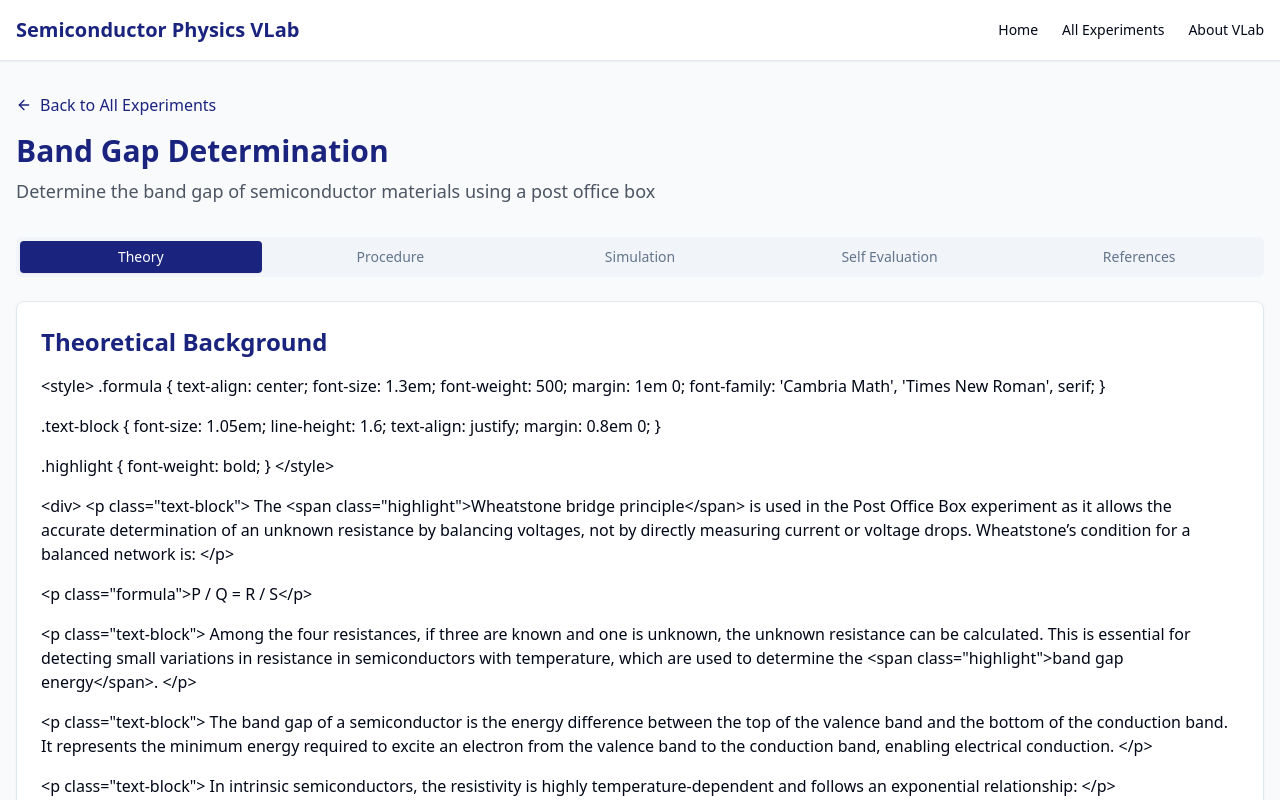
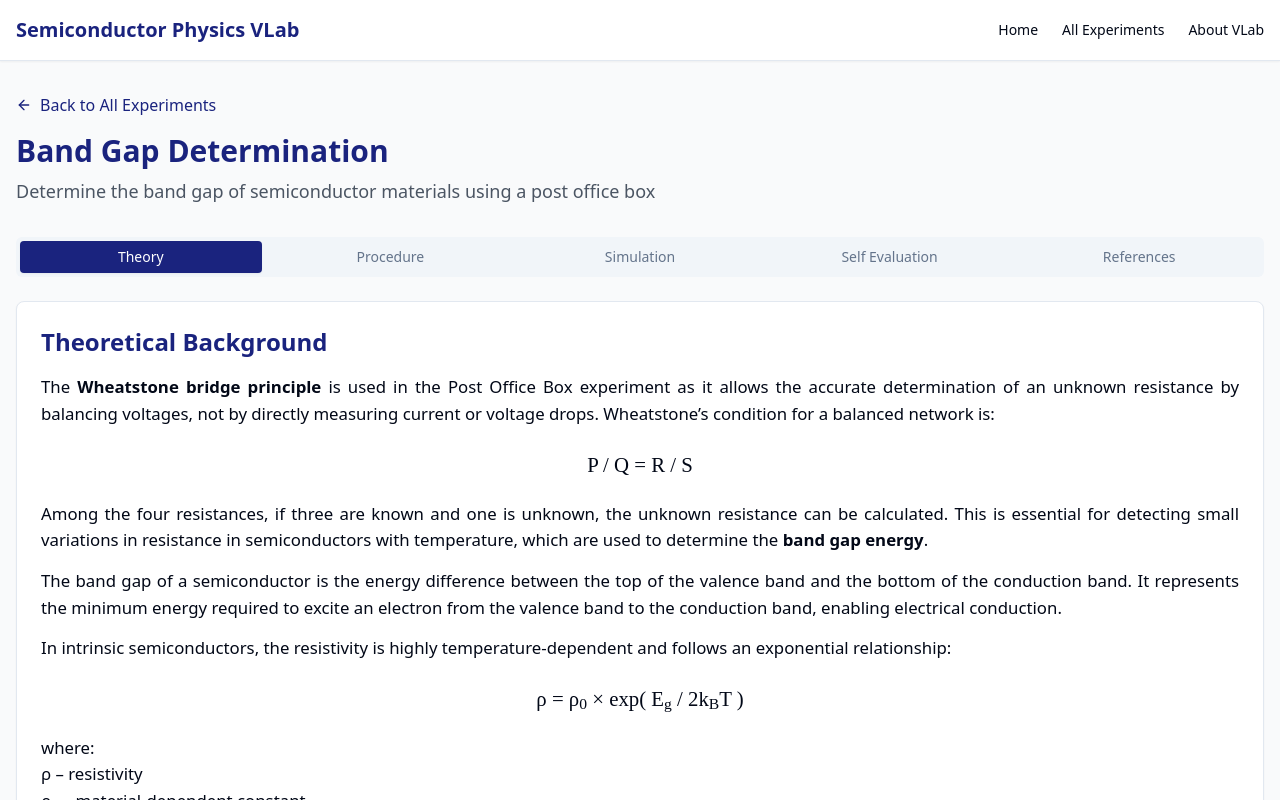
Before and after one commit to itzayush18/srm-virtual-labs, a React (Vite) app: page /experiment/band-gap in a window 1280 px wide. Shown: the top 800 px of the page. Built offline with nearby package versions, Linux system fonts and the light colour scheme.

Commit message:
fix: correct syntax and improve rendering of theoretical background in Experiment component

```diff
--- a/src/pages/Experiment.tsx
+++ b/src/pages/Experiment.tsx
@@ -12,7 +12,7 @@ import { cn } from '@/lib/utils';
 const Experiment = () => {
   const { id } = useParams<{ id: string }>();
   const [currentExperiment, setCurrentExperiment] = useState(() =>
-    experimentsList.find(exp => exp.id === id)
+    experimentsList.find(exp => exp.id === id),
   );
 
   if (!currentExperiment) {
@@ -84,13 +84,10 @@ const Experiment = () => {
             <Card>
               <CardContent className="pt-6">
                 <h2 className="section-title">Theoretical Background</h2>
-                <div className="prose max-w-none">
-                  {currentExperiment.sections.theory.split('\n\n').map((paragraph, index) => (
-                    <p key={index} className="mb-4">
-                      {paragraph}
-                    </p>
-                  ))}
-                </div>
+                <div
+                  className="prose max-w-none"
+                  dangerouslySetInnerHTML={{ __html: currentExperiment.sections.theory }}
+                />
               </CardContent>
             </Card>
           </TabsContent>
@@ -154,7 +151,7 @@ const Experiment = () => {
                           onClick={() => {
                             // This would be replaced with actual functionality
                             alert(
-                              `The correct answer is: ${question.options[question.correctAnswer]}`
+                              `The correct answer is: ${question.options[question.correctAnswer]}`,
                             );
                           }}
                         >
```
